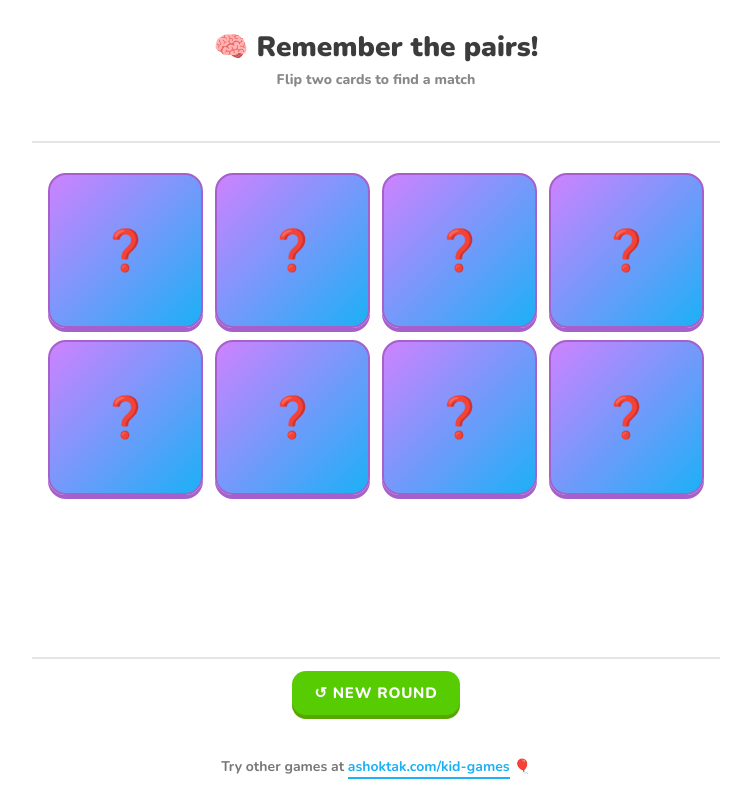
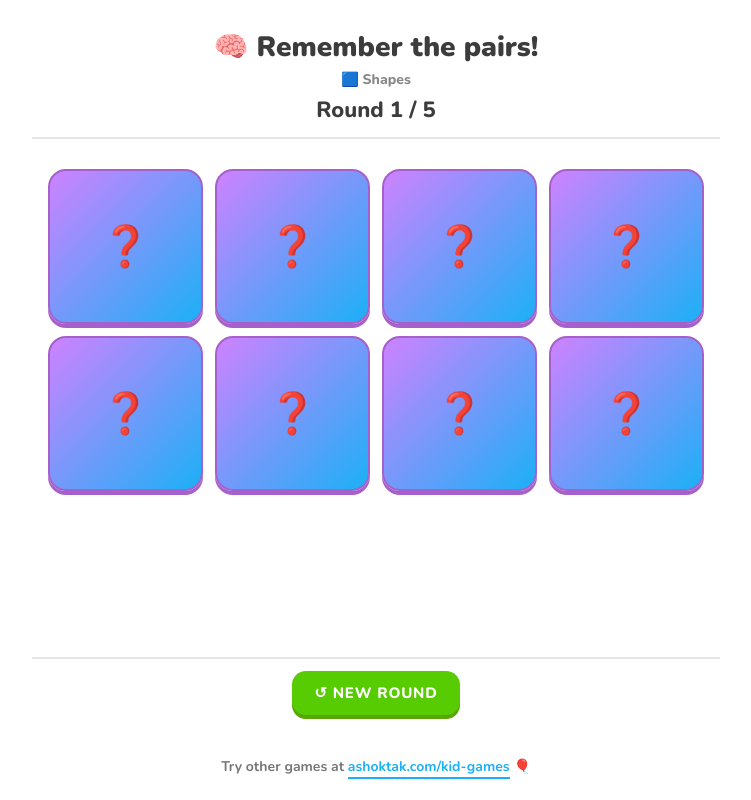
Before and after one commit to AshokTak/portfolio-webpage, a plain HTML site: page kid-games/memory/index.html in a window 1280 px wide. Shown: the whole page, without its empty margins (264-1015 px from the left). Drawn offline with nearby package versions, Linux system fonts and the light colour scheme.

Commit message:
Match & Memory: 5 themed rounds with round-intro overlay

```diff
--- a/kid-games/memory/index.html
+++ b/kid-games/memory/index.html
@@ -91,7 +91,7 @@
     <div id="app">
       <header>
         <h1>🧠 Remember the pairs!</h1>
-        <div class="sub">Flip two cards to find a match</div>
+        <div id="themeTitle" class="sub">Flip two cards to find a match</div>
         <div id="stars"></div>
       </header>
       <div class="grid" id="grid"></div>
@@ -99,6 +99,13 @@
         <button id="reset">↺ New round</button>
       </footer>
       <p class="more-games">Try other games at <a href="/kid-games/">ashoktak.com/kid-games</a> 🎈</p>
+      <div id="roundOverlay" class="overlay hidden">
+        <div class="overlay-card">
+          <div class="big-emoji" id="roundEmoji">🧠</div>
+          <h2 id="roundLabel">Round 1</h2>
+          <div class="sub" id="roundTheme" style="font-size:18px;color:#666;font-weight:800;"></div>
+        </div>
+      </div>
       <div id="finishOverlay" class="overlay hidden">
         <div class="overlay-card">
           <div class="big-emoji">🎉</div>
@@ -111,28 +118,87 @@
       </div>
     </div>
     <script type="module">
-      const POOL = [
-        { e: "🐶", name: "dog" }, { e: "🐱", name: "cat" }, { e: "🐰", name: "rabbit" },
-        { e: "🦊", name: "fox" }, { e: "🐻", name: "bear" }, { e: "🦁", name: "lion" },
-        { e: "🐯", name: "tiger" }, { e: "🐼", name: "panda" }, { e: "🐸", name: "frog" },
-        { e: "🐵", name: "monkey" }, { e: "🐮", name: "cow" }, { e: "🐷", name: "pig" },
+      const THEMES = [
+        { title: "🐾 Animals", pool: [
+          { e: "🐶", name: "dog" }, { e: "🐱", name: "cat" }, { e: "🐰", name: "rabbit" },
+          { e: "🦊", name: "fox" }, { e: "🐻", name: "bear" }, { e: "🦁", name: "lion" },
+          { e: "🐯", name: "tiger" }, { e: "🐼", name: "panda" }, { e: "🐸", name: "frog" },
+          { e: "🐵", name: "monkey" }, { e: "🐮", name: "cow" }, { e: "🐷", name: "pig" },
+        ]},
+        { title: "🍎 Fruits", pool: [
+          { e: "🍎", name: "apple" }, { e: "🍌", name: "banana" }, { e: "🍇", name: "grapes" },
+          { e: "🍉", name: "watermelon" }, { e: "🍓", name: "strawberry" }, { e: "🍊", name: "orange" },
+          { e: "🍑", name: "peach" }, { e: "🍍", name: "pineapple" }, { e: "🥝", name: "kiwi" },
+          { e: "🥭", name: "mango" }, { e: "🍒", name: "cherry" }, { e: "🍐", name: "pear" },
+        ]},
+        { title: "🟦 Shapes", pool: [
+          { e: "⭕", name: "circle" }, { e: "🟦", name: "square" }, { e: "🟩", name: "rectangle" },
+          { e: "🔺", name: "triangle" }, { e: "⭐", name: "star" }, { e: "❤️", name: "heart" },
+          { e: "🟫", name: "diamond" }, { e: "🟣", name: "purple circle" }, { e: "🟧", name: "orange square" },
+          { e: "🟨", name: "yellow square" },
+        ]},
+        { title: "🚗 Vehicles", pool: [
+          { e: "🚗", name: "car" }, { e: "🚌", name: "bus" }, { e: "🚂", name: "train" },
+          { e: "✈️", name: "plane" }, { e: "🚀", name: "rocket" }, { e: "🚲", name: "bike" },
+          { e: "🚒", name: "fire truck" }, { e: "🚜", name: "tractor" }, { e: "⛵", name: "boat" },
+          { e: "🚁", name: "helicopter" }, { e: "🏍️", name: "motorcycle" }, { e: "🛵", name: "scooter" },
+        ]},
+        { title: "🍕 Food", pool: [
+          { e: "🍕", name: "pizza" }, { e: "🍔", name: "burger" }, { e: "🌭", name: "hot dog" },
+          { e: "🍟", name: "fries" }, { e: "🍩", name: "donut" }, { e: "🍪", name: "cookie" },
+          { e: "🎂", name: "cake" }, { e: "🍦", name: "ice cream" }, { e: "🍭", name: "lollipop" },
+          { e: "🥐", name: "croissant" }, { e: "🧁", name: "cupcake" }, { e: "🍿", name: "popcorn" },
+        ]},
+        { title: "🌞 Nature", pool: [
+          { e: "🌞", name: "sun" }, { e: "🌙", name: "moon" }, { e: "⭐", name: "star" },
+          { e: "🌈", name: "rainbow" }, { e: "☁️", name: "cloud" }, { e: "⚡", name: "lightning" },
+          { e: "🌸", name: "flower" }, { e: "🌳", name: "tree" }, { e: "🍄", name: "mushroom" },
+          { e: "🌊", name: "wave" }, { e: "❄️", name: "snowflake" }, { e: "🔥", name: "fire" },
+        ]},
       ];
       const grid = document.getElementById("grid");
       const starsEl = document.getElementById("stars");
       const overlay = document.getElementById("finishOverlay");
+      const roundOverlay = document.getElementById("roundOverlay");
+      const roundLabel = document.getElementById("roundLabel");
+      const roundTheme = document.getElementById("roundTheme");
+      const roundEmoji = document.getElementById("roundEmoji");
+      const themeTitle = document.getElementById("themeTitle");
+      const TOTAL_ROUNDS = 5;
 
       let first = null;
       let lock = false;
       let matched = 0;
       let total = 0;
+      let roundIdx = 0;
+      let order = [];
 
       function shuffle(a) { for (let i = a.length - 1; i > 0; i--) { const j = Math.floor(Math.random() * (i + 1)); [a[i], a[j]] = [a[j], a[i]]; } return a; }
 
-      function newRound() {
+      function startGame() {
+        order = shuffle(THEMES.map((_, i) => i)).slice(0, TOTAL_ROUNDS);
+        roundIdx = 0;
+        showRoundIntro();
+      }
+
+      function showRoundIntro() {
+        const theme = THEMES[order[roundIdx]];
+        roundLabel.textContent = `Round ${roundIdx + 1} of ${order.length}`;
+        roundTheme.textContent = theme.title;
+        roundEmoji.textContent = theme.title.split(" ")[0];
         overlay.classList.add("hidden");
-        starsEl.textContent = "";
+        roundOverlay.classList.remove("hidden");
+        speak(`Round ${roundIdx + 1}. ${theme.title.replace(/[^a-zA-Z ]/g, "").trim()}!`);
+        setTimeout(() => { roundOverlay.classList.add("hidden"); loadRound(); }, 1800);
+      }
+
+      function loadRound() {
+        overlay.classList.add("hidden");
+        starsEl.textContent = `Round ${roundIdx + 1} / ${order.length}`;
         first = null; lock = false; matched = 0;
-        const pairs = shuffle([...POOL]).slice(0, 4);
+        const theme = THEMES[order[roundIdx]];
+        themeTitle.textContent = theme.title;
+        const pairs = shuffle([...theme.pool]).slice(0, 4);
         total = pairs.length;
         const cards = shuffle([...pairs, ...pairs]);
         grid.innerHTML = "";
@@ -172,7 +238,13 @@
             matched++;
             if (matched === total) {
               starsEl.textContent = "⭐⭐⭐";
-              setTimeout(() => { overlay.classList.remove("hidden"); speak("Yay! You remembered them all!"); }, 800);
+              const isLast = roundIdx >= order.length - 1;
+              if (isLast) {
+                setTimeout(() => { overlay.classList.remove("hidden"); speak("Yay! You remembered them all!"); }, 1000);
+              } else {
+                speak("Great job!");
+                setTimeout(() => { roundIdx++; showRoundIntro(); }, 1500);
+              }
             }
           }, 400);
         } else {
@@ -187,11 +259,11 @@
         }
       }
 
-      document.getElementById("reset").addEventListener("click", () => { primeSpeech(); newRound(); });
-      document.getElementById("overlayAgain").addEventListener("click", () => { primeSpeech(); newRound(); });
+      document.getElementById("reset").addEventListener("click", () => { primeSpeech(); startGame(); });
+      document.getElementById("overlayAgain").addEventListener("click", () => { primeSpeech(); startGame(); });
       document.getElementById("overlayMore").addEventListener("click", () => { location.href = "/kid-games/"; });
 
-      newRound();
+      startGame();
     </script>
   </body>
 </html>
```
Also changed, not shown: kid-games/match/index.html (+27 -4 lines).
